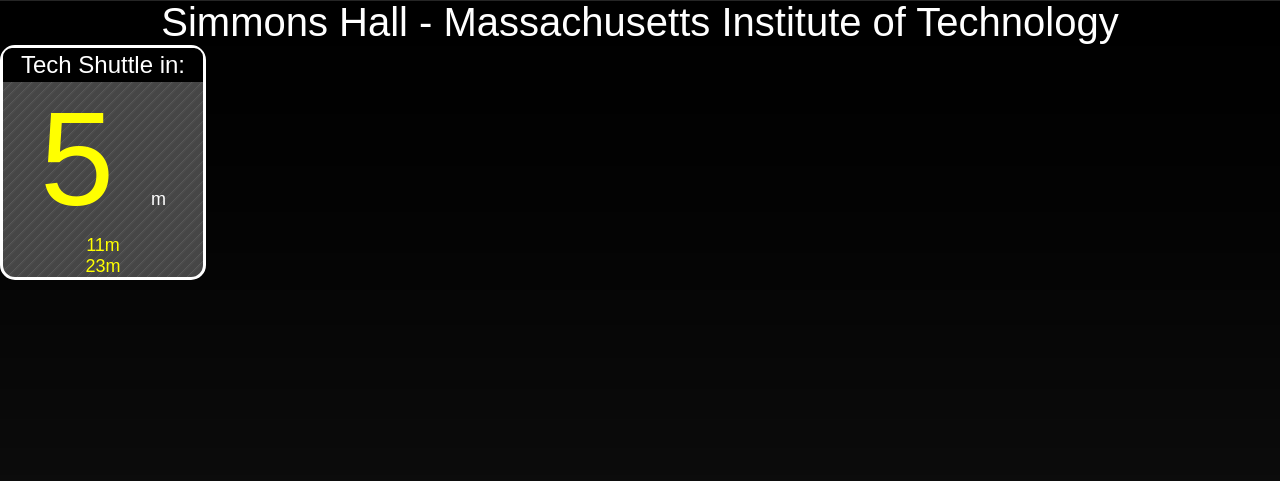
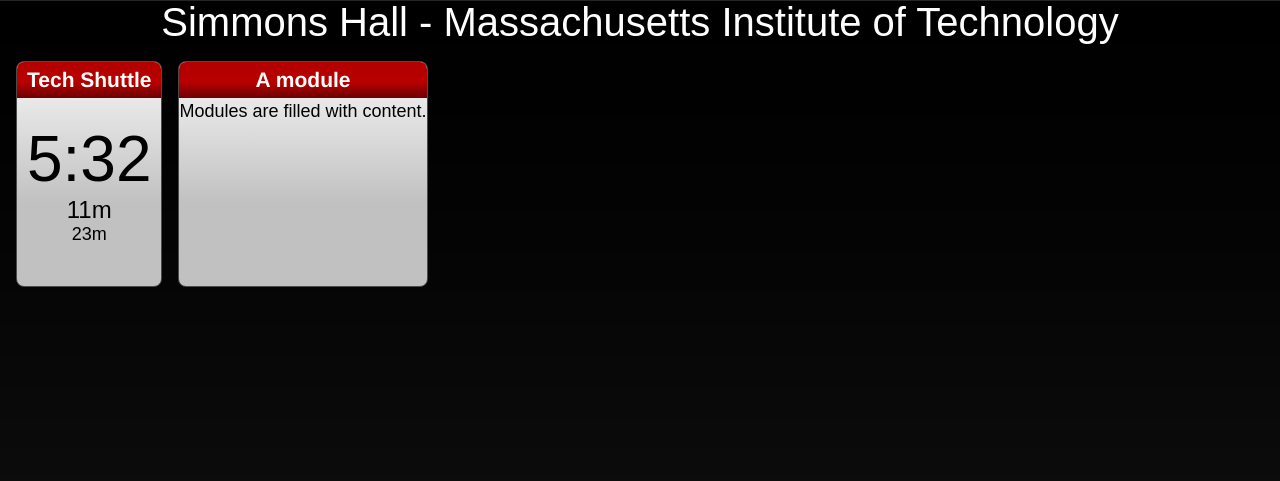
Before and after one commit to ievans/simmonsdash, a Django app: template templates/index.html in a window 1280 px wide. Shown: the top 481 px of the page. Run offline with Django 3.2, Linux system fonts and the light colour scheme; the template is opened without the code that fills it, so the values that code supplies are empty; some libraries are stand-ins or nearby versions.

Commit message:
Modules css cleaned. Use .module and .module-top

```diff
--- a/media/statusboard/statusboard.css
+++ b/media/statusboard/statusboard.css
@@ -25,7 +25,7 @@ body {
 	font-size: 18px;
 	overflow: hidden;
 }
-#twitter, #timeofday, #weather, #webcam, .border-gray, #webcam .image, #googlecalendar {
+#twitter, #timeofday, #weather, #webcam, #webcam .image, #googlecalendar {
 	-moz-border-radius: .5em;
 	-webkit-border-radius: .5em;
 	border-radius: .5em;
@@ -647,64 +647,63 @@ margin: 0 50px 0 0;
 
 /* Luke's widget */
 
-.nexttitle {
-	text-align: left;
-	color: white;
-	font-size: 18pt;
-	text-align: center;
-	background: black;
-	border-style: solid;
-	border-width: 3px;
-	border-color: black;
-	border-radius: 9px 9px 0px 0px;
-	}
-
-.nextbus {
-	/*
-	background: -webkit-gradient(linear, center top, center bottom, #a8a8a8, #454545);
-	*/
-
-	background-image: url(tile.png);
-	max-width: 200px;
-	min-width: 50px;
-	border-style: solid;
-	border-width: 10px:
-	border-color: black;
-	border-radius: 15px;
-
-
+.nextbus{
+  text-align: center;
+  font-style: bold;
 }
-
-.nextbus div {
-	font-family: "Arial";
-	font-style: bold;
-
+.next1{
+  margin-top: 24px;
+  font-size: 64px;
 }
-
-.next1 {
-	text-align: center;
-
+.next2{
+  font-size: 24px;
 }
-
-.next1Time {
-	font-size: 100pt;
-	font-style: bold;
-	color: yellow;
-	display: inline;
-
-}
-
-.next1Min {
-	color: white;
-	display:inline;
-}
-
-.nextGeneric {
-	color: yellow;
-	text-align: center;
+.next3{
 }
 
 .masterTitle {
 	font-size: 30pt;
 	text-align: center;
 }
+
+.module{
+  float: left;
+  margin-top: 16px;
+  margin-left: 16px;
+  height: 224px;
+  border: solid 1px #4c4c4c;
+  color: #000;
+  border-radius:8px; -moz-border-radius:8px; -webkit-border-radius:8px;
+  background: -webkit-gradient(
+    linear,
+    left bottom,
+    left top,
+    color-stop(0.37, rgb(193,193,193)),
+    color-stop(1, rgb(247,247,247))
+  );
+  background: -moz-linear-gradient(
+    center bottom,
+    rgb(193,193,193) 37%,
+    rgb(247,247,247) 100%
+  );
+}
+.module-top{
+  font-size: 18pt;
+  text-align: center;
+  padding: 6px 10px;
+  margin-bottom: 3px;
+  font-weight: bold;
+  font-size: 21px;
+  color: #fff;
+  border-radius:7px; -moz-border-radius:7px; -webkit-border-radius:7px;
+  border-radius-bottom-left-radius:0px; -moz-border-bottom-left-radius:0px; -webkit-border-bottom-left-radius:0px;
+  border-radius-bottom-right-radius:0px; -moz-border-bottom-right-radius:0px; -webkit-border-bottom-right-radius:0px;
+  background: -webkit-gradient(
+    linear,
+    left bottom,
+    left top,
+    color-stop(0.00, rgb(107,0,0)),
+    color-stop(0.44, rgb(184,0,0)),
+    color-stop(1.00, rgb(179,0,0))
+  );
+}
--- a/templates/index.html
+++ b/templates/index.html
@@ -18,29 +18,33 @@
   </div>
 
   <div id="top">
-    <div class="nextbus">
-      <div class='nexttitle'>
-        Tech Shuttle in:
+    <div class="nextbus module">
+      <div class="nexttitle module-top">
+        Tech Shuttle
       </div>
 
       <div class='next1'>
         <div class='next1Time'>
-          5
-        </div>
-
-        <div class="next1Min">
-          m
+          5:32
         </div>
       </div>
 
-      <div class='nextGeneric'>
+      <div class='next2'>
         11m
       </div>
 
-      <div class='nextGeneric'>
+      <div class='next3'>
         23m
       </div>
     </div>
+
+    <div class="module">
+      <div class="module-top">
+        A module
+      </div>
+      Modules are filled with content.
+    </div>
+
   </div><!--
           nextbus arrival times:
       <ul style="font-size: 32pt;" id="nextbus"><li>i am me here</li></ul>
```
